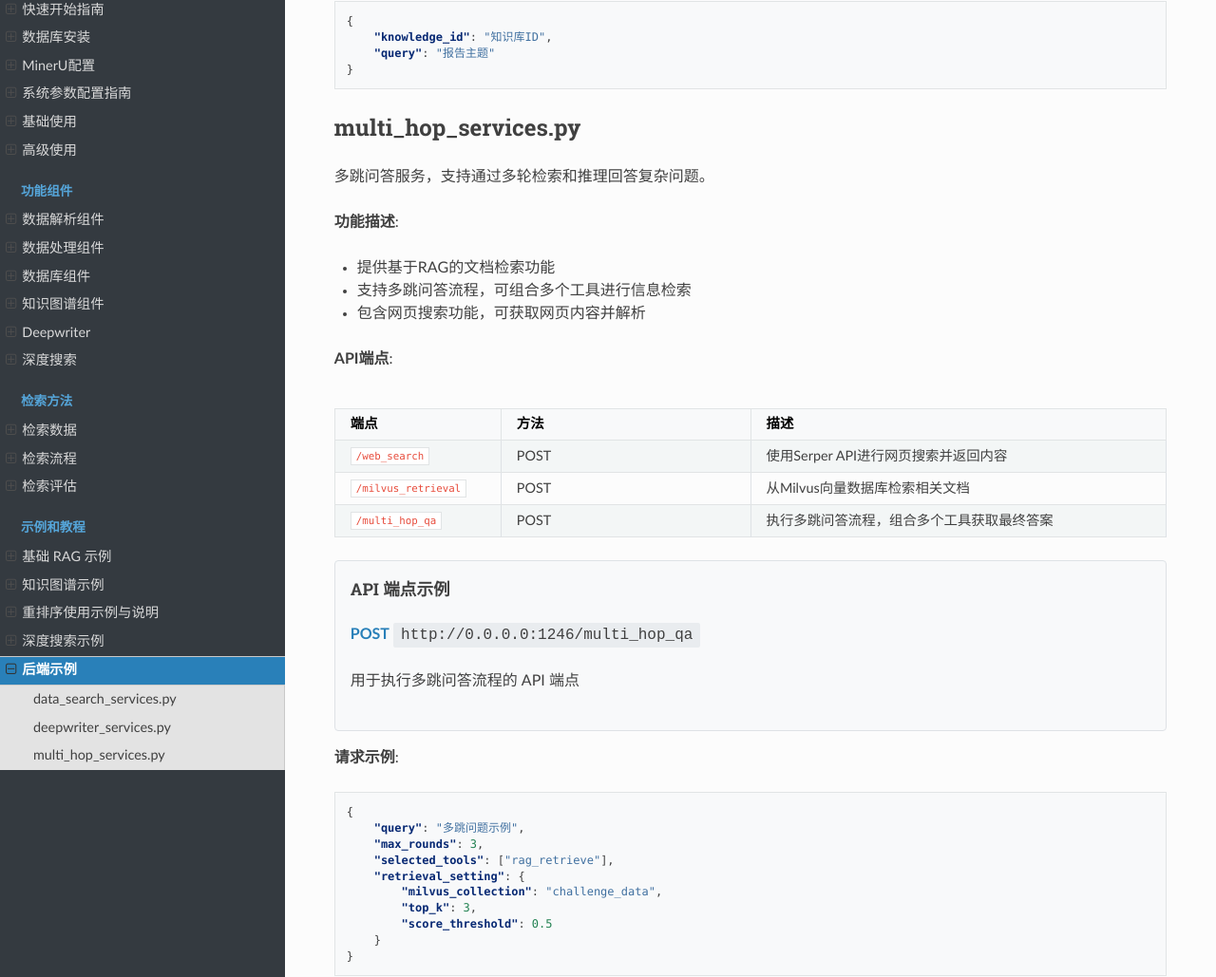
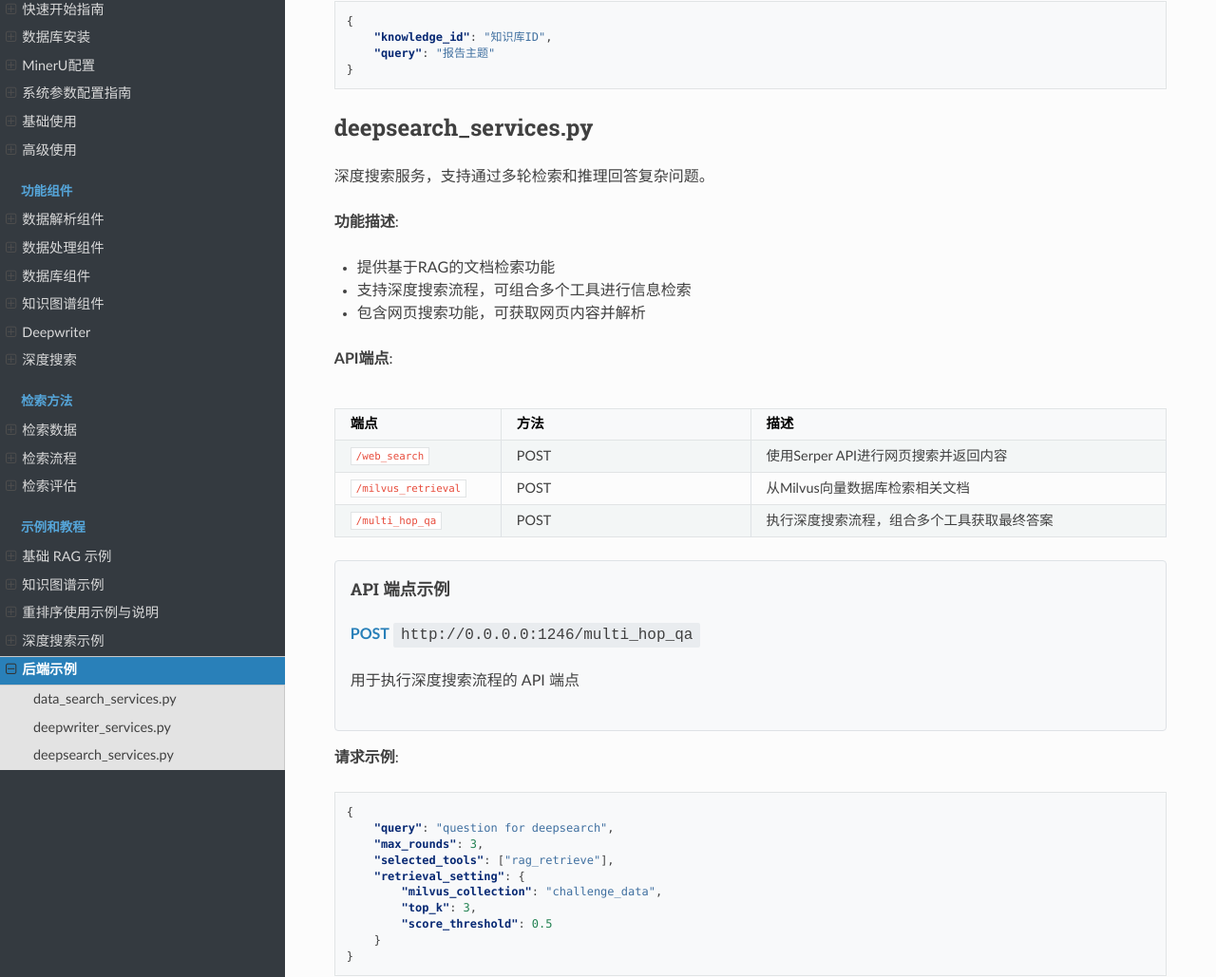
Before and after one commit to HetaTeam/Heta-docs, a Sphinx documentation site: the page built from source/examples/backend.rst, in a window 1280 px wide and 1400 px high, scrolled down 1550 px. Shown: the part 142-1171 px from the top of the window at 95% size. Built offline with Sphinx 7.4.7 and the Read the Docs theme 3.1.0, drawn with Linux system fonts in a browser that asks for light colours.

Commit message:
deepsearch

```diff
--- a/source/basic_usage.rst
+++ b/source/basic_usage.rst
@@ -115,7 +115,7 @@ Docling 解析数据插入向量数据库
 
 启动后端服务进行问答：
 
-后端服务包括  **数据检索（data_search）** 、 **论文生成（deepwriter）** 、 **多跳思考（multi_hop）** 。该部分提供后台启动后端服务的命令，服务启动后的输出文件在目录 ``logs/backend/`` 下；对应的端口号配置见 :ref:`backend_configuration` 。
+后端服务包括  **数据检索（data_search）** 、 **论文生成（deepwriter）** 、 **深度搜索（deepsearch）** 。该部分提供后台启动后端服务的命令，服务启动后的输出文件在目录 ``logs/backend/`` 下；对应的端口号配置见 :ref:`backend_configuration` 。
 
 - 数据检索（data_search）服务:
 
@@ -129,8 +129,8 @@ Docling 解析数据插入向量数据库
 
     nohup python src/backend/deepwriter_services.py > logs/backend/deepwriter.out 2>&1 &
 
-- 多跳思考（multi_hop）服务:
+- 深度搜索（deepsearch）服务:
 
 .. code-block:: bash
 
-    nohup python src/backend/multi_hop_services.py > logs/backend/multi_hop.out 2>&1 &
+    nohup python src/backend/deepsearch_services.py > logs/backend/deepsearch.out 2>&1 &
--- a/source/configuration.rst
+++ b/source/configuration.rst
@@ -172,7 +172,7 @@ MySQL
     [backend_api]
     data_search_port = 1242
     deepwriter_port = 1244
-    multi_hop_port = 1246
+    deepsearch_port = 1246
 
 即运行 ``src/backend/data_search_services.py`` 时，启动的端口为 data_search_port 确定的1242端口。
 
--- a/source/examples/backend.rst
+++ b/source/examples/backend.rst
@@ -100,16 +100,16 @@ deepwriter_services.py
     }
 
 
-multi_hop_services.py
+deepsearch_services.py
 ---------------------
 
-多跳问答服务，支持通过多轮检索和推理回答复杂问题。
+深度搜索服务，支持通过多轮检索和推理回答复杂问题。
 
 **功能描述**:
 
 - 提供基于RAG的文档检索功能
 
-- 支持多跳问答流程，可组合多个工具进行信息检索
+- 支持深度搜索流程，可组合多个工具进行信息检索
 
 - 包含网页搜索功能，可获取网页内容并解析
 
@@ -130,14 +130,14 @@ multi_hop_services.py
      - 从Milvus向量数据库检索相关文档
    * - ``/multi_hop_qa``
      - POST
-     - 执行多跳问答流程，组合多个工具获取最终答案
+     - 执行深度搜索流程，组合多个工具获取最终答案
 
 .. raw:: html
 
     <div class="api-endpoint">
         <h5>API 端点示例</h5>
         <p><span class="method">POST</span> <span class="url">http://0.0.0.0:1246/multi_hop_qa</span></p>
-        <p>用于执行多跳问答流程的 API 端点</p>
+        <p>用于执行深度搜索流程的 API 端点</p>
     </div>
 
 
@@ -146,7 +146,7 @@ multi_hop_services.py
 .. code-block:: json
 
     {
-        "query": "多跳问题示例",
+        "query": "question for deepsearch",
         "max_rounds": 3,
         "selected_tools": ["rag_retrieve"],
         "retrieval_setting": {
```
